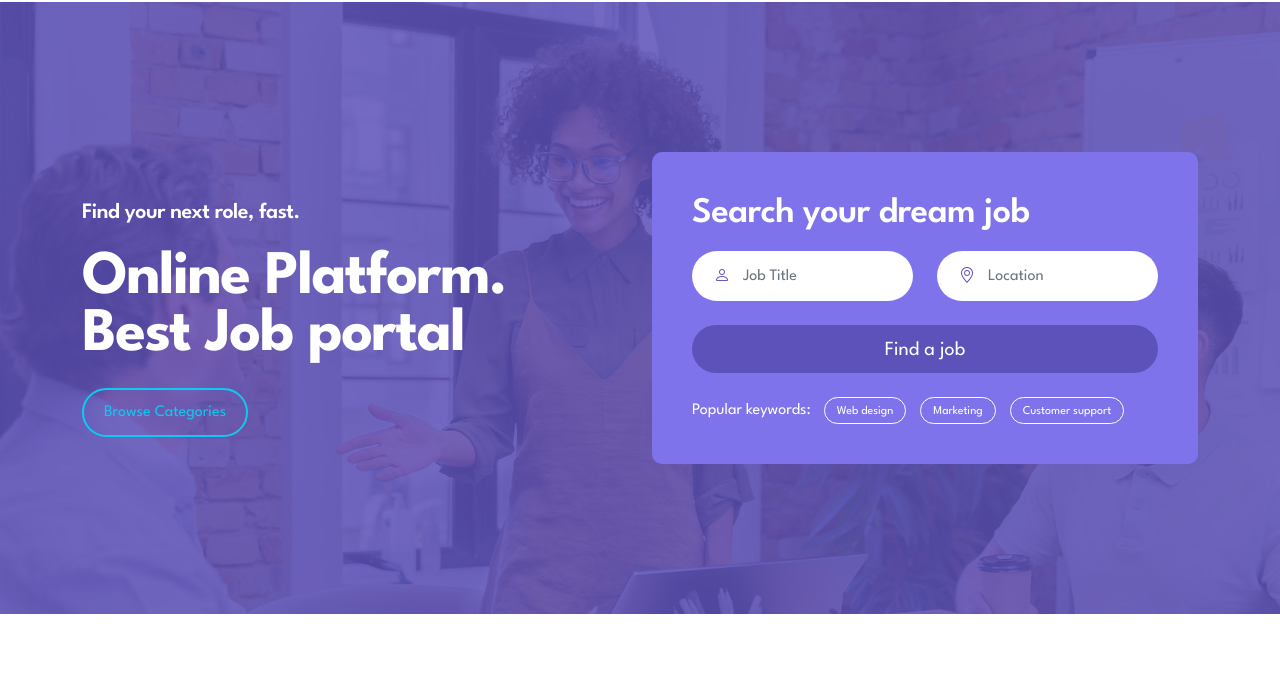
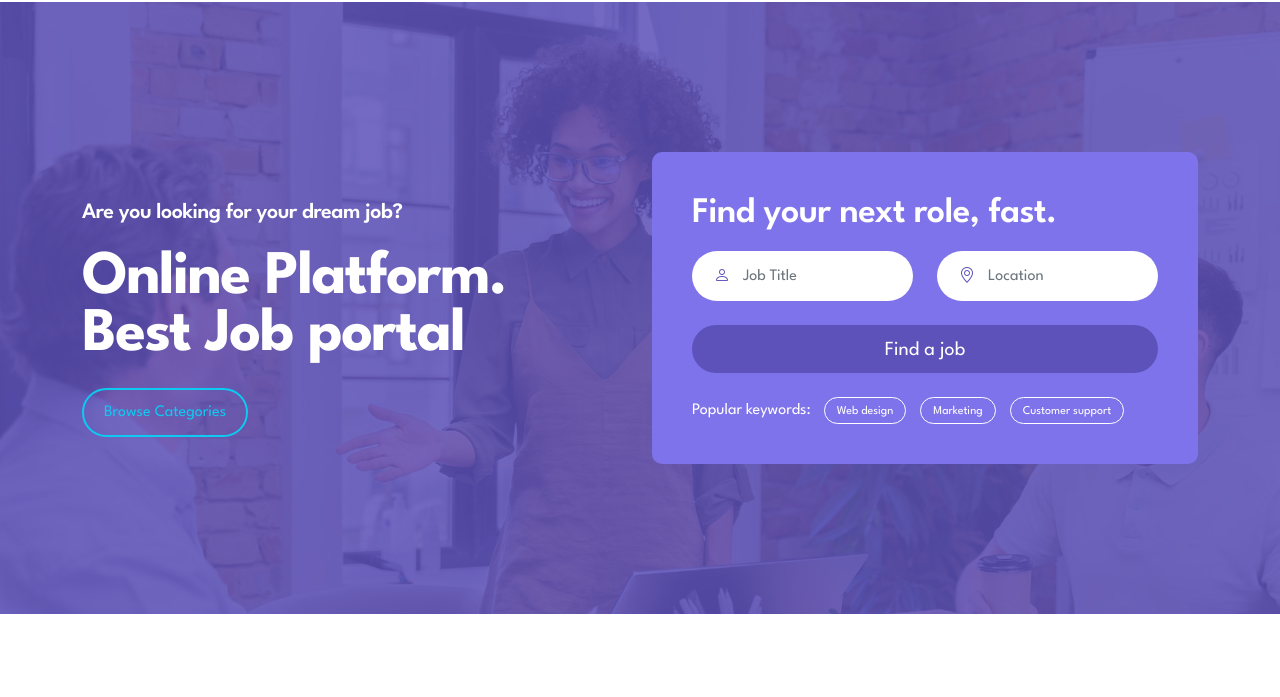
Before and after one commit to minciso/gotto_job, a plain HTML site: page index.html in a window 1280 px wide. Shown: the part 103-800 px from the top of the page. Drawn offline with Linux system fonts and the light colour scheme.

Commit message:
modified text headline

```diff
--- a/index.html
+++ b/index.html
@@ -100,8 +100,7 @@ Bootstrap 5 HTML CSS Template
 
                         <div class="col-lg-6 col-12 mb-5 mb-lg-0">
                             <div class="hero-section-text mt-5">
-                                <h6 class="text-white">Find your next role, fast.</h6>
-
+                                <h6 class="text-white mb-3">Are you looking for your dream job?</h6>
                                 <h1 class="hero-title text-white mt-4 mb-4">Online Platform. <br> Best Job portal</h1>
 
                                 <a href="#categories-section" class="custom-btn custom-border-btn btn">Browse Categories</a>
@@ -110,7 +109,7 @@ Bootstrap 5 HTML CSS Template
 
                         <div class="col-lg-6 col-12">
                             <form class="custom-form hero-form" action="#" method="get" role="form">
-                                <h3 class="text-white mb-3">Search your dream job</h3>
+                                <h3 class="text-white mb-3">Find your next role, fast.</h3>
 
                                 <div class="row">
                                     <div class="col-lg-6 col-md-6 col-12">
```
